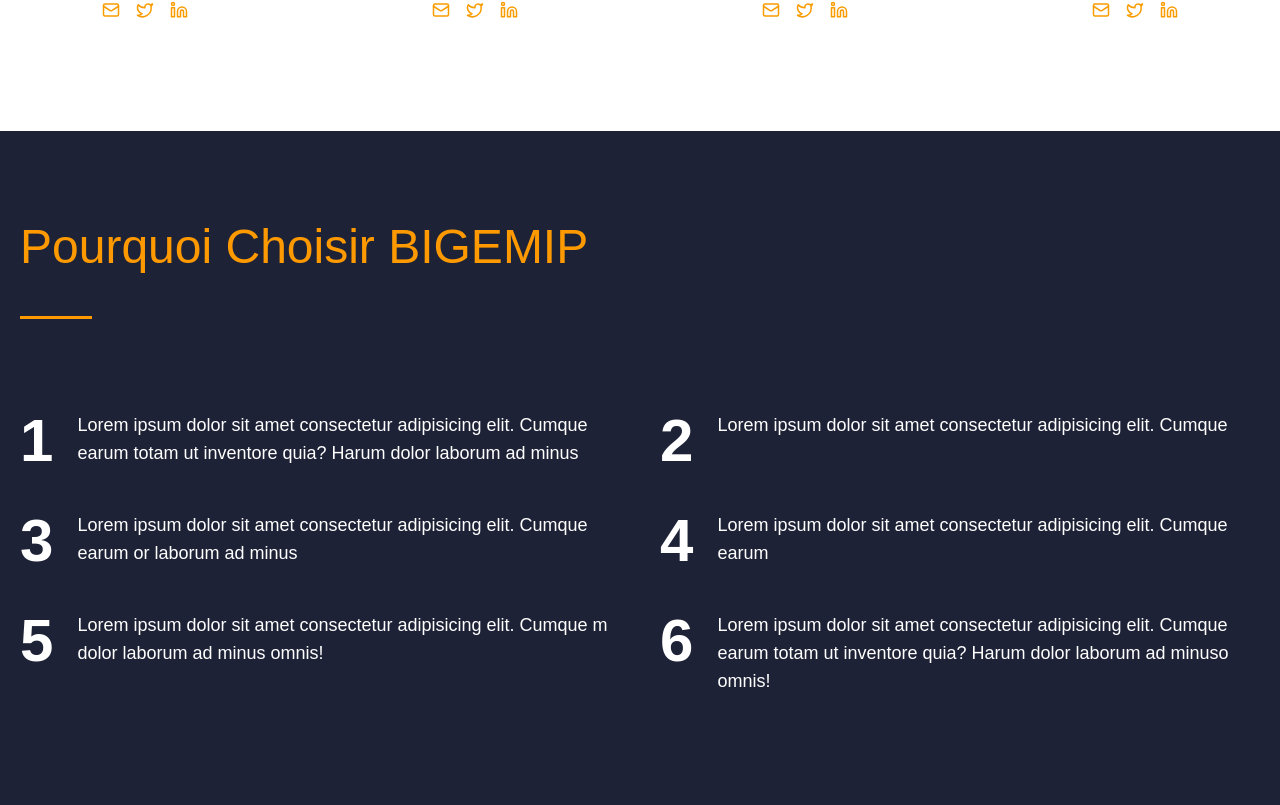
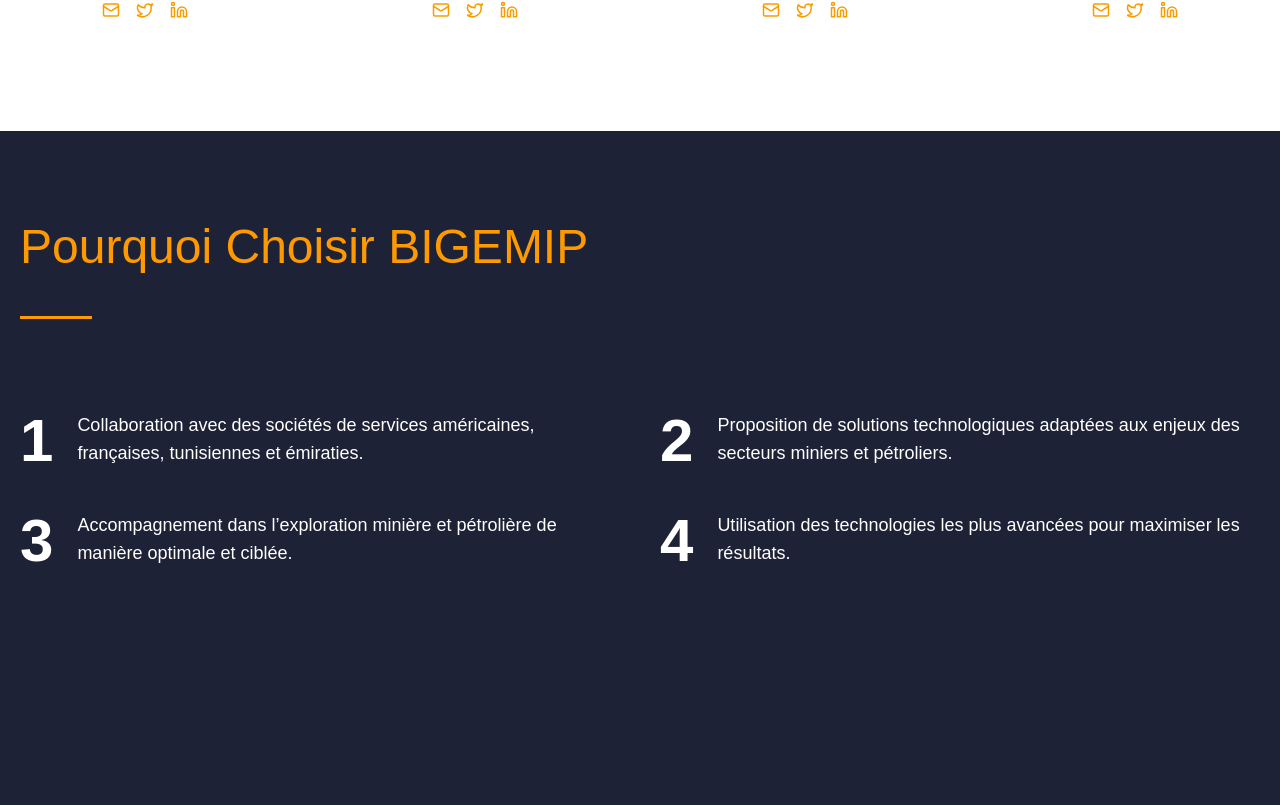
Before and after one commit to JordyBukondaTshibangu/BIGEMIP-SARL, a Next.js app: page /about in a window 1280 px wide. Shown: the part 2295-3100 px from the top of the page. Built offline with nearby package versions, Linux system fonts and the light colour scheme.

Commit message:
feature: add projects list

```diff
--- a/src/app/projects/page.tsx
+++ b/src/app/projects/page.tsx
@@ -1,8 +1,12 @@
 import BGPGetInTouch from "@/components/molecules/_common/get-in-touch";
+import BGPServices from "@/components/molecules/projects/bgp-projects";
+import BGPPourquoiBigemip from "@/components/molecules/projects/bgp-why-us";
 
 function Projects() {
   return (
     <div className="w-full flex flex-col">
+      <BGPServices />
+      <BGPPourquoiBigemip />
       <BGPGetInTouch />
     </div>
   );
--- /dev/null
+++ b/src/components/atoms/service-card.tsx
@@ -0,0 +1,28 @@
+import Link from "next/link";
+
+const ServiceCard = ({
+  icon,
+  title,
+  description,
+}: {
+  icon: React.ReactNode;
+  title: string;
+  description: string;
+}) => (
+  <div className="flex gap-6 shadow-lg px-7 py-6 rounded-md bg-white">
+    <div className="flex flex-col gap-2">{icon}</div>
+    <div className="flex flex-col gap-2">
+      <h4 className="text-lg md:text-xl font-medium text-black">{title}</h4>
+      <p className="text-sm md:text-md text-gray-600 leading-7">
+        {description}
+      </p>
+      <Link href="/services">
+        <span className="text-sm md:text-md text-amber-500 hover:underline">
+          Learn More
+        </span>
+      </Link>
+    </div>
+  </div>
+);
+
+export default ServiceCard;
--- a/src/components/molecules/about/bgp-vision.tsx
+++ b/src/components/molecules/about/bgp-vision.tsx
@@ -2,7 +2,7 @@
 
 export default function BGPVision() {
   return (
-    <section className="w-full mx-auto flex flex-col gap-8 px-5 py-20 bg-[#1e2236]">
+    <section className="w-full mx-auto flex flex-col gap-8 px-5 py-20 pb-56 bg-[#1e2236]">
       <div className="max-w-7xl mx-auto w-full flex flex-col = gap-14">
         <div className="flex flex-col gap-6 md:w-3/4">
           <motion.h1
@@ -24,48 +24,32 @@
           <div className="flex gap-6">
             <span className="text-6xl font-semibold text-white">1</span>
             <span className="text-lg font-medium text-white">
-              Lorem ipsum dolor sit amet consectetur adipisicing elit. Cumque
-              earum totam ut inventore quia? Harum dolor laborum ad minus
+              Collaboration avec des sociétés de services américaines,
+              françaises, tunisiennes et émiraties.
             </span>
           </div>
 
           <div className="flex gap-6">
             <span className="text-6xl font-semibold text-white">2</span>
             <span className="text-lg font-medium text-white">
-              Lorem ipsum dolor sit amet consectetur adipisicing elit. Cumque
+              Proposition de solutions technologiques adaptées aux enjeux des
+              secteurs miniers et pétroliers.
             </span>
           </div>
 
           <div className="flex gap-6">
             <span className="text-6xl font-semibold text-white">3</span>
             <span className="text-lg font-medium text-white">
-              Lorem ipsum dolor sit amet consectetur adipisicing elit. Cumque
-              earum or laborum ad minus
+              Accompagnement dans l’exploration minière et pétrolière de manière
+              optimale et ciblée.
             </span>
           </div>
 
           <div className="flex gap-6">
             <span className="text-6xl font-semibold text-white">4</span>
             <span className="text-lg font-medium text-white">
-              Lorem ipsum dolor sit amet consectetur adipisicing elit. Cumque
-              earum
-            </span>
-          </div>
-
-          <div className="flex gap-6">
-            <span className="text-6xl font-semibold text-white">5</span>
-            <span className="text-lg font-medium text-white">
-              Lorem ipsum dolor sit amet consectetur adipisicing elit. Cumque m
-              dolor laborum ad minus omnis!
-            </span>
-          </div>
-
-          <div className="flex gap-6">
-            <span className="text-6xl font-semibold text-white">6</span>
-            <span className="text-lg font-medium text-white">
-              Lorem ipsum dolor sit amet consectetur adipisicing elit. Cumque
-              earum totam ut inventore quia? Harum dolor laborum ad minuso
-              omnis!
+              Utilisation des technologies les plus avancées pour maximiser les
+              résultats.
             </span>
           </div>
         </motion.div>
--- a/src/components/molecules/projects/bgp-projects.tsx
+++ b/src/components/molecules/projects/bgp-projects.tsx
@@ -1,5 +1,33 @@
-function BGPProjects() {
-  return <div>BGPProjects</div>;
+import ServiceCard from "@/components/atoms/service-card";
+import { useServices } from "@/hooks/useServices";
+import * as motion from "motion/react-client";
+
+export default function BGPServices() {
+  const services = useServices();
+  return (
+    <section className="w-full mx-auto flex flex-col gap-8 px-5 py-20 bg-[#1e2236]">
+      <div className="max-w-7xl mx-auto w-full flex flex-col gap-20">
+        <motion.h1
+          initial={{ opacity: 0, x: 40 }}
+          whileInView={{ opacity: 1 }}
+          animate={{ opacity: 1, x: 0 }}
+          transition={{ duration: 0.8, ease: "easeOut" }}
+          className="text-5xl font-medium text-white is-style-underlined-heading"
+        >
+          Nos Services
+        </motion.h1>
+        <motion.div
+          initial={{ opacity: 0, y: 40 }}
+          whileInView={{ opacity: 1 }}
+          animate={{ opacity: 1, y: 0 }}
+          transition={{ duration: 0.8, ease: "easeOut" }}
+          className="w-full grid grid-cols-1 sm:grid-cols-2 lg:grid-cols-3 gap-10"
+        >
+          {services.map((service, idx) => (
+            <ServiceCard key={idx} {...service} />
+          ))}
+        </motion.div>
+      </div>
+    </section>
+  );
 }
-
-export default BGPProjects;
--- a/src/components/molecules/projects/bgp-why-us.tsx
+++ b/src/components/molecules/projects/bgp-why-us.tsx
@@ -1,5 +1,46 @@
-function BGPWhyUs() {
-  return <div>BGPWhyUs</div>;
+import * as motion from "motion/react-client";
+
+export default function BGPPourquoiBigemip() {
+  const stats = [
+    { value: "24k+", label: "Années d’expertise demontrées par ses experts" },
+    { value: "10", label: "Etudes réalisées avec succès" },
+    { value: "98%", label: "De clients satisfaits" },
+    { value: "4", label: "Pays couverts par nos services" },
+  ];
+
+  return (
+    <section className="py-20 px-5 md:py-48">
+      <div className="max-w-7xl mx-auto w-full flex flex-col md:items-center gap-20">
+        <motion.h1
+          initial={{ opacity: 0, x: 40 }}
+          whileInView={{ opacity: 1, x: 0 }}
+          animate={{ opacity: 1, x: 0 }}
+          transition={{ duration: 0.8, ease: "easeOut" }}
+          className="text-3xl md:text-5xl font-medium text-black is-style-underlined-heading-blue"
+        >
+          Pourquoi BIGEMIP SARL?
+        </motion.h1>
+        <motion.div
+          initial={{ opacity: 0, y: 40 }}
+          whileInView={{ opacity: 1, y: 0 }}
+          transition={{ duration: 0.8, ease: "easeOut" }}
+          className="w-full grid grid-cols-1 sm:grid-cols-2 lg:grid-cols-4 gap-12 md:gap-10"
+        >
+          {stats.map((stat, index) => (
+            <div
+              key={index}
+              className="w-full flex flex-col items-center gap-4"
+            >
+              <h3 className="text-4xl md:text-6xl font-semibold text-black">
+                {stat.value}
+              </h3>
+              <span className="text-md md:text-lg font-medium text-black text-center">
+                {stat.label}
+              </span>
+            </div>
+          ))}
+        </motion.div>
+      </div>
+    </section>
+  );
 }
-
-export default BGPWhyUs;
--- /dev/null
+++ b/src/hooks/useServices.tsx
@@ -0,0 +1,24 @@
+import { Banknote, FileText, Wallet } from "lucide-react";
+
+export const useServices = () => {
+  return [
+    {
+      icon: <Wallet className="text-amber-500" size={46} strokeWidth={1} />,
+      title: "CONSULTING",
+      description:
+        "Acquisition des données géologiques et géophysique, Accompagnement dans toutes les phases de vos projets de recherche géologique, minière",
+    },
+    {
+      icon: <FileText className="text-amber-500" size={46} strokeWidth={1} />,
+      title: "BANQUE DES DONNEES",
+      description:
+        "Conception, mise en place et gestion de la banque de données",
+    },
+    {
+      icon: <Banknote className="text-amber-500" size={46} strokeWidth={1} />,
+      title: "SOLUTIONS LOGICIELLES",
+      description:
+        "Distribution et formation au logiciel geoscan avec le partenaire international geosigmoide",
+    },
+  ];
+};
```
